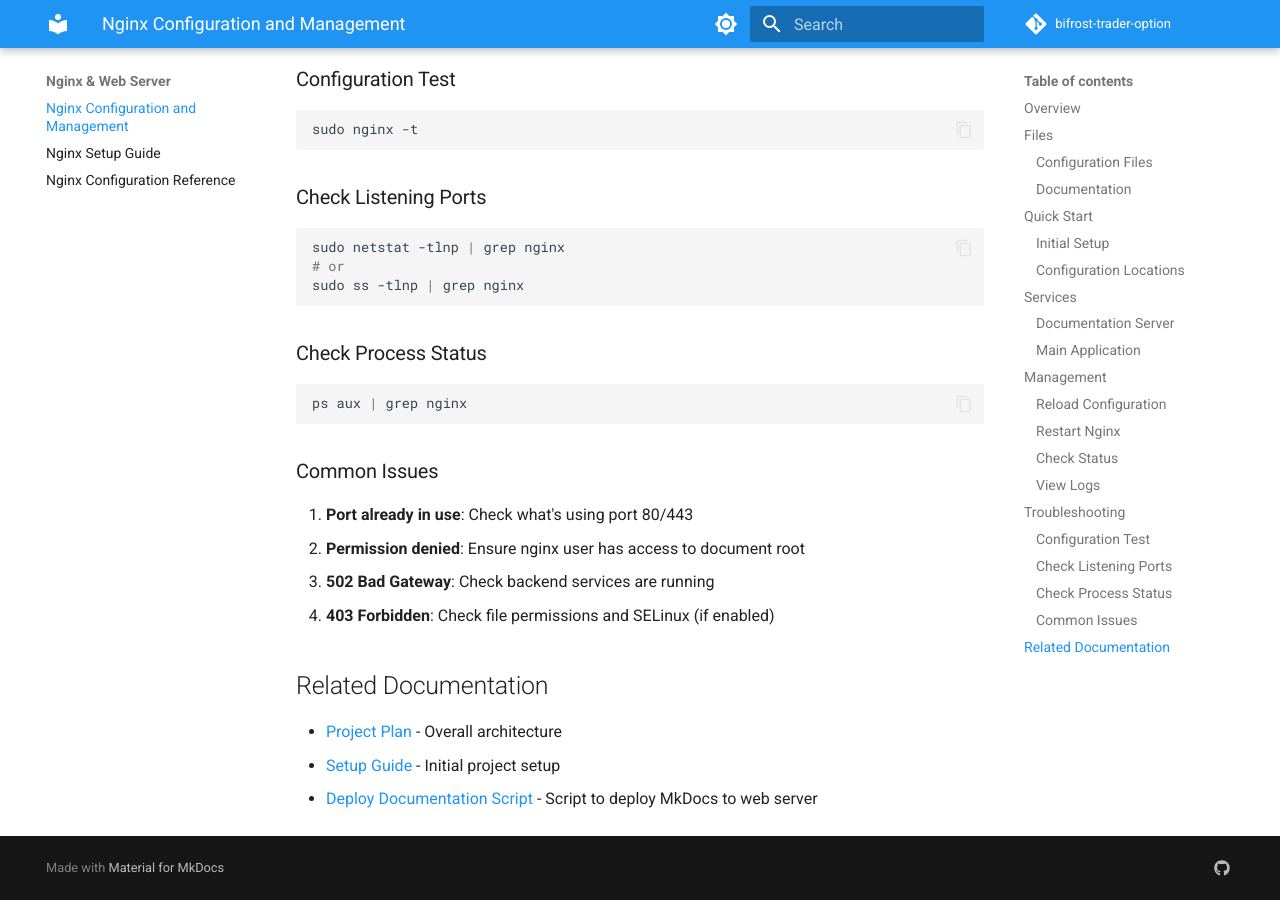
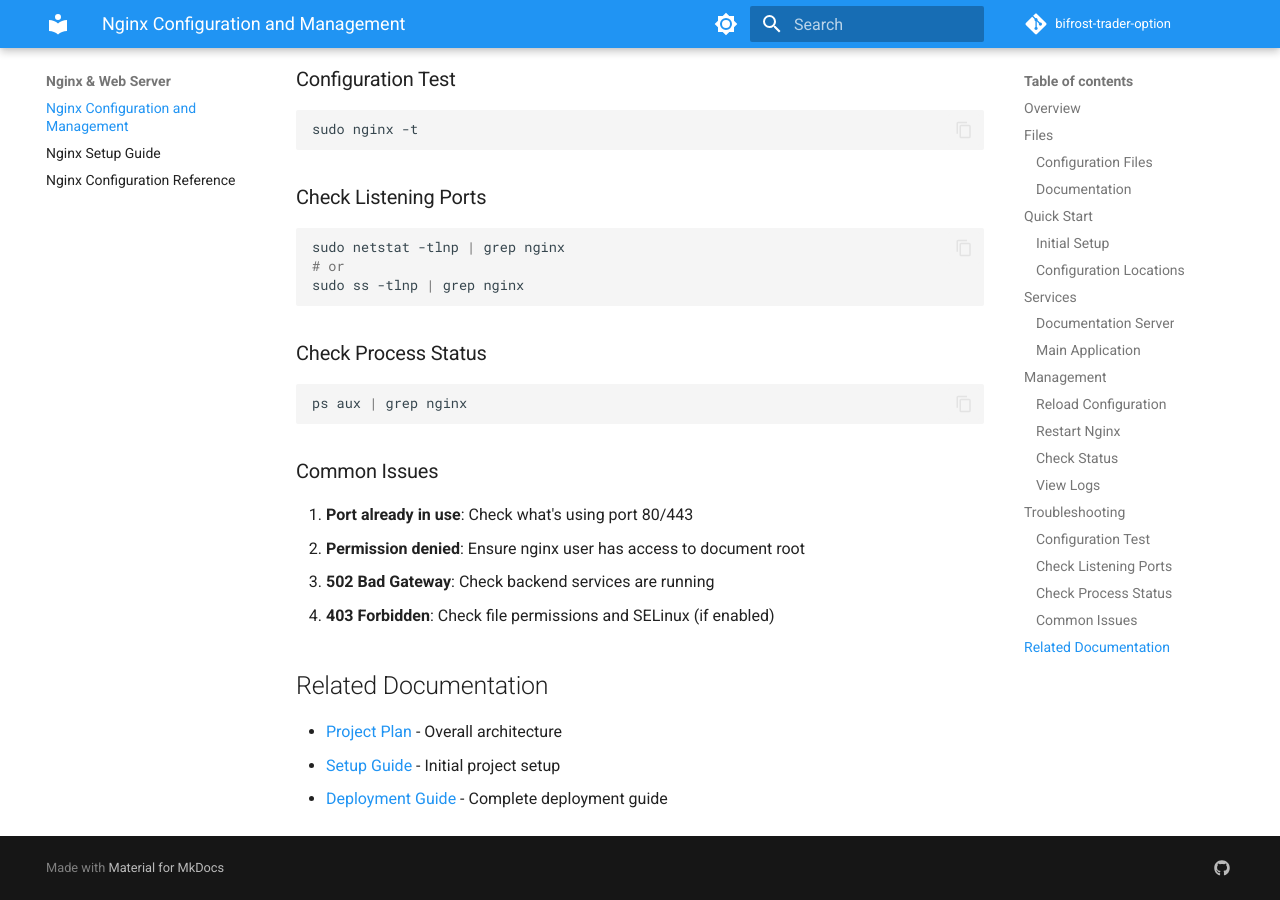
Before and after one commit to weitingzhao/bifrost-trader-option, an MkDocs documentation site: the page built from docs/nginx/README.md, in a window 1280 px wide and 900 px high, scrolled down 2531 px. Built offline with MkDocs 1.6.1 and Material for MkDocs 9.7.7, drawn with Linux system fonts in a browser that asks for light colours; comment, search, counter and statistics services are not loaded; the version menu is left out.

Commit message:
Fix remaining MkDocs warnings for script file links
- Changed links to deploy_docs.sh script to point to DEPLOYMENT.md instead
- Script files are not part of documentation, so links were broken
- Now all links point to actual documentation files
- All warnings resolved

```diff
--- a/docs/nginx/README.md
+++ b/docs/nginx/README.md
@@ -115,4 +115,4 @@
 
 - [Project Plan](../PROJECT_PLAN.md) - Overall architecture
 - [Setup Guide](../setup/NEXT_STEPS.md) - Initial project setup
-- [Deploy Documentation Script](../../scripts/docs/deploy_docs.sh) - Script to deploy MkDocs to web server
+- [Deployment Guide](../mkdoc/DEPLOYMENT.md) - Complete deployment guide
```
Also changed, not shown: docs/nginx/CONFIGURATION.md (+1 -1 lines), docs/nginx/SETUP.md (+1 -1 lines).
